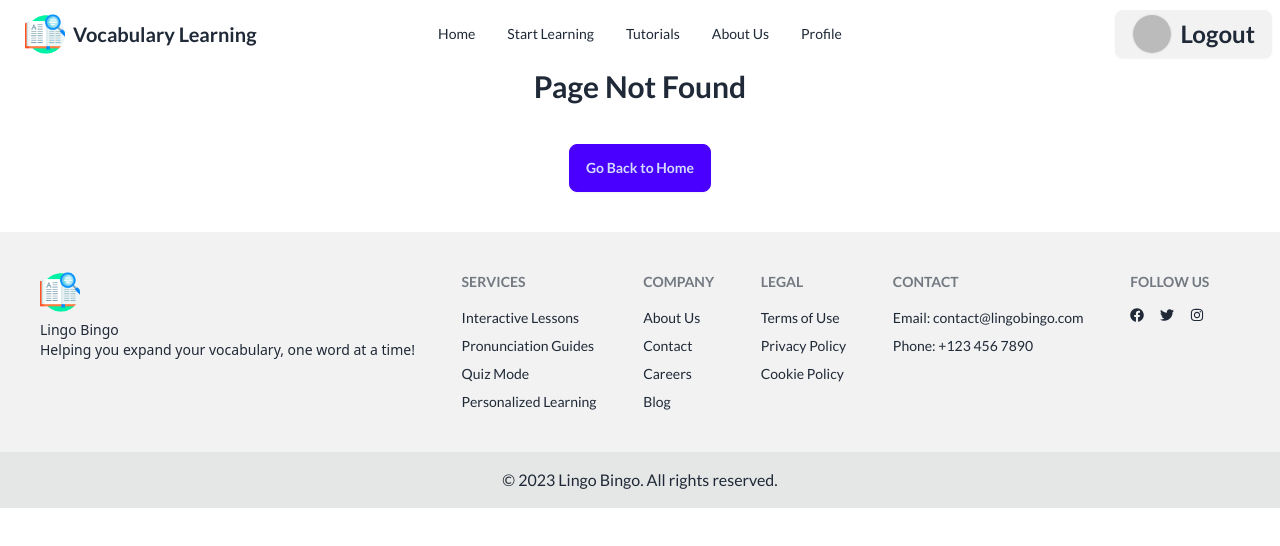
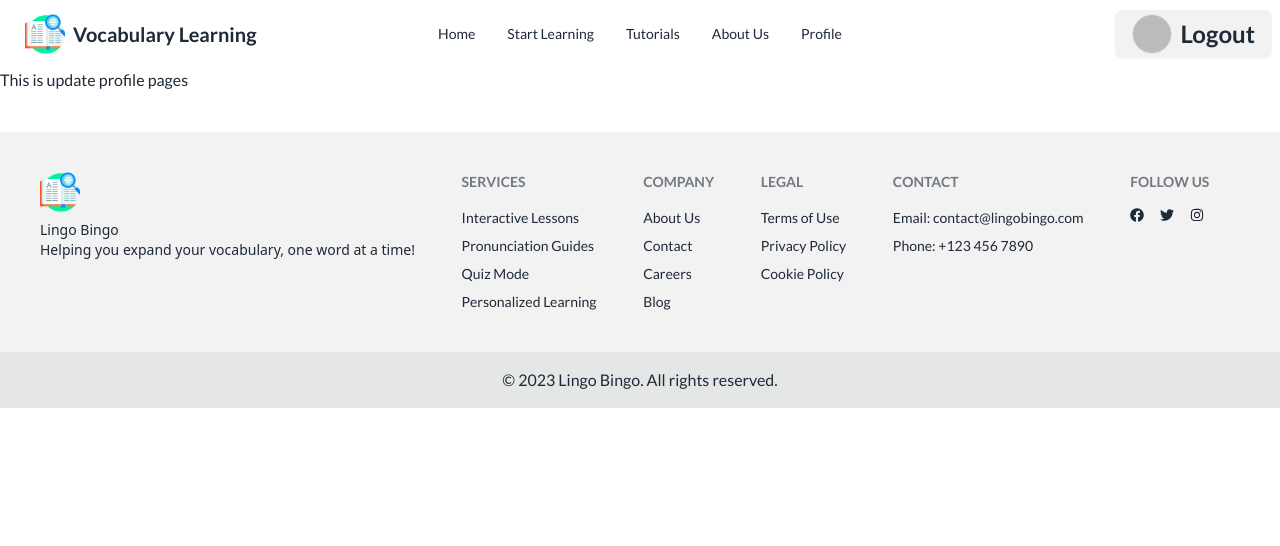
Before and after one commit to mozaddedalfeshani/p9-VocabularyLearning, a React (Vite) app: page /updateProfile in a window 1280 px wide. Shown: the top 546 px of the page. Built offline with nearby package versions, Linux system fonts and the light colour scheme; no server answers; sample sign-in values are in the browser's storage; a web font is replaced by a local one.

Commit message:
Add UpdateProfile page and routing; fix imports in router

```diff
--- /dev/null
+++ b/src/pages/UpdateProfile.jsx
@@ -0,0 +1,7 @@
+import React from "react";
+
+const UpdateProfile = () => {
+  return <div>This is update profile pages</div>;
+};
+
+export default UpdateProfile;
--- a/src/routes/router.jsx
+++ b/src/routes/router.jsx
@@ -10,6 +10,7 @@ import Lesson from "../pages/Lesson";
 import PrivateProvider from "./PrivateProvider";
 import MyProfile from "../pages/MyProfile";
 import WrongPage from "../pages/WrongPage"; // Add this import
+import UpdateProfile from "../pages/UpdateProfile"; // Fix import
 
 const router = createBrowserRouter([
   {
@@ -59,6 +60,14 @@ const router = createBrowserRouter([
         ),
       },
       {
+        path: "updateProfile",
+        element: (
+          <PrivateProvider>
+            <UpdateProfile /> {/* Fix component usage */}
+          </PrivateProvider>
+        ),
+      },
+      {
         path: "*", // Catch-all route for 404 page
         element: <WrongPage />,
       },
```
